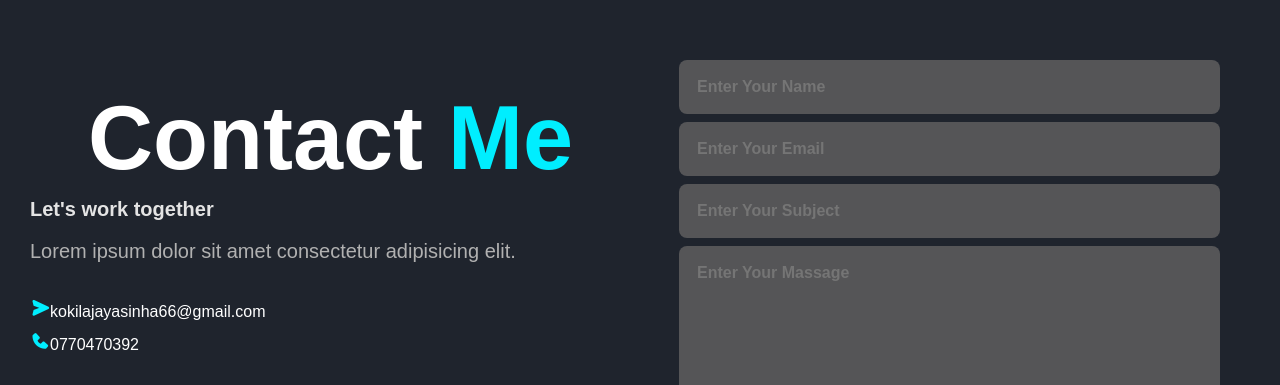
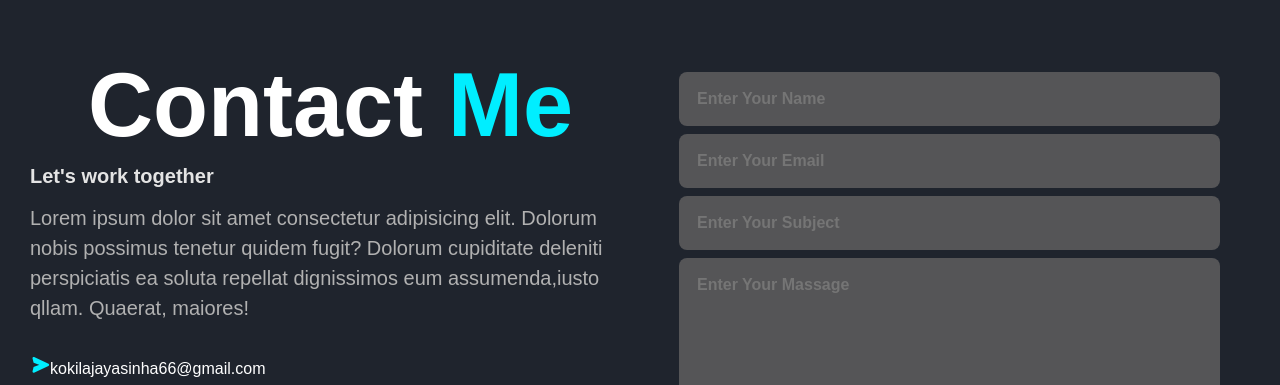
Before and after one commit to Kokila-2001/portfoilo, a plain HTML site: page index.html in a window 1280 px wide. Shown: the part 4266-4651 px from the top of the page. Drawn offline with nearby package versions, Linux system fonts and the light colour scheme.

Commit message:
Update index.html

```diff
--- a/index.html
+++ b/index.html
@@ -294,7 +294,9 @@
         <div class="contact-text">
             <h2>Contact <span>Me</span></h2>
             <h4>Let's work together</h4>
-            <p>Lorem ipsum dolor sit amet consectetur adipisicing elit. </p>
+            <p>Lorem ipsum dolor sit amet consectetur adipisicing elit. Dolorum nobis possimus tenetur quidem fugit?
+                Dolorum cupiditate deleniti perspiciatis ea soluta repellat dignissimos eum assumenda,iusto qllam.
+            Quaerat, maiores! </p>
             <div class="contact-list">
                 <li><i class='bx bxs-send'></i>kokilajayasinha66@gmail.com</li>
                 <li><i class='bx bxs-phone' ></i>0770470392</li>
```
